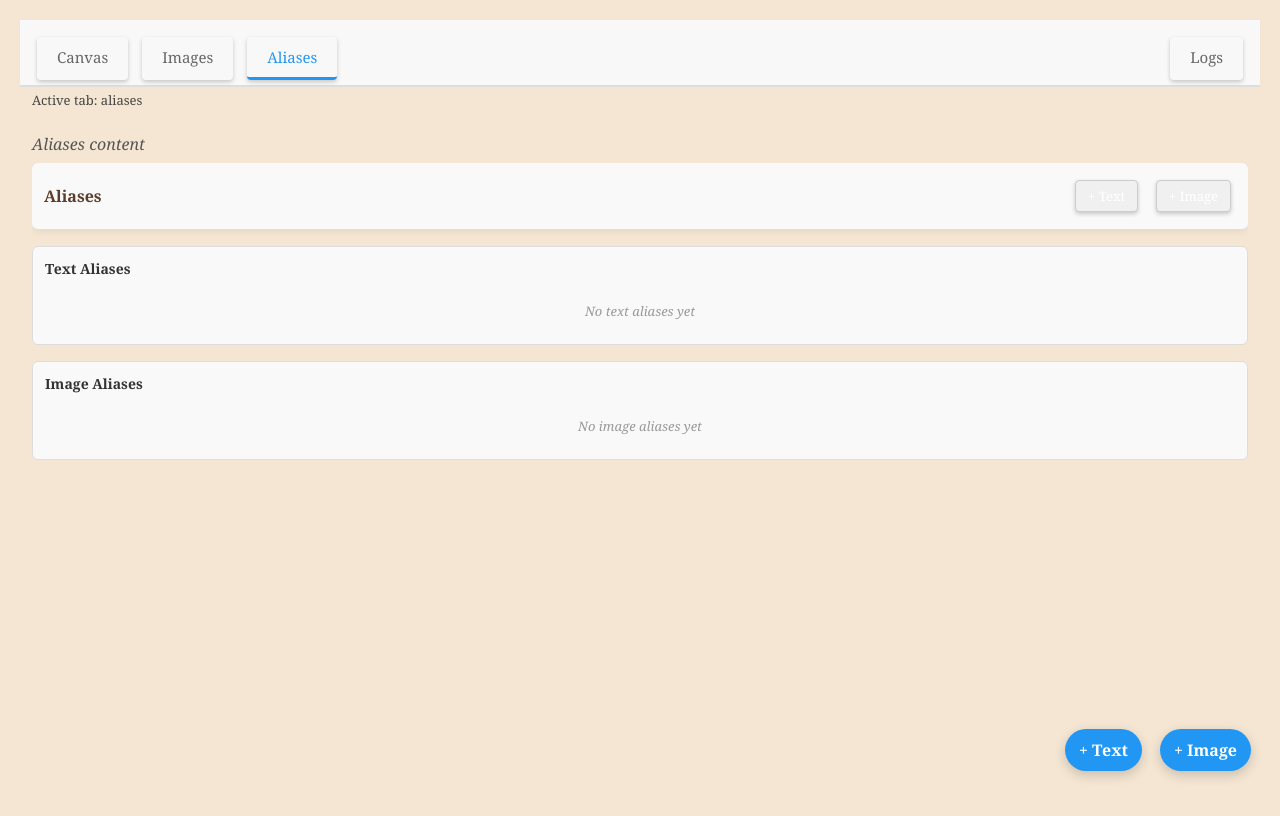
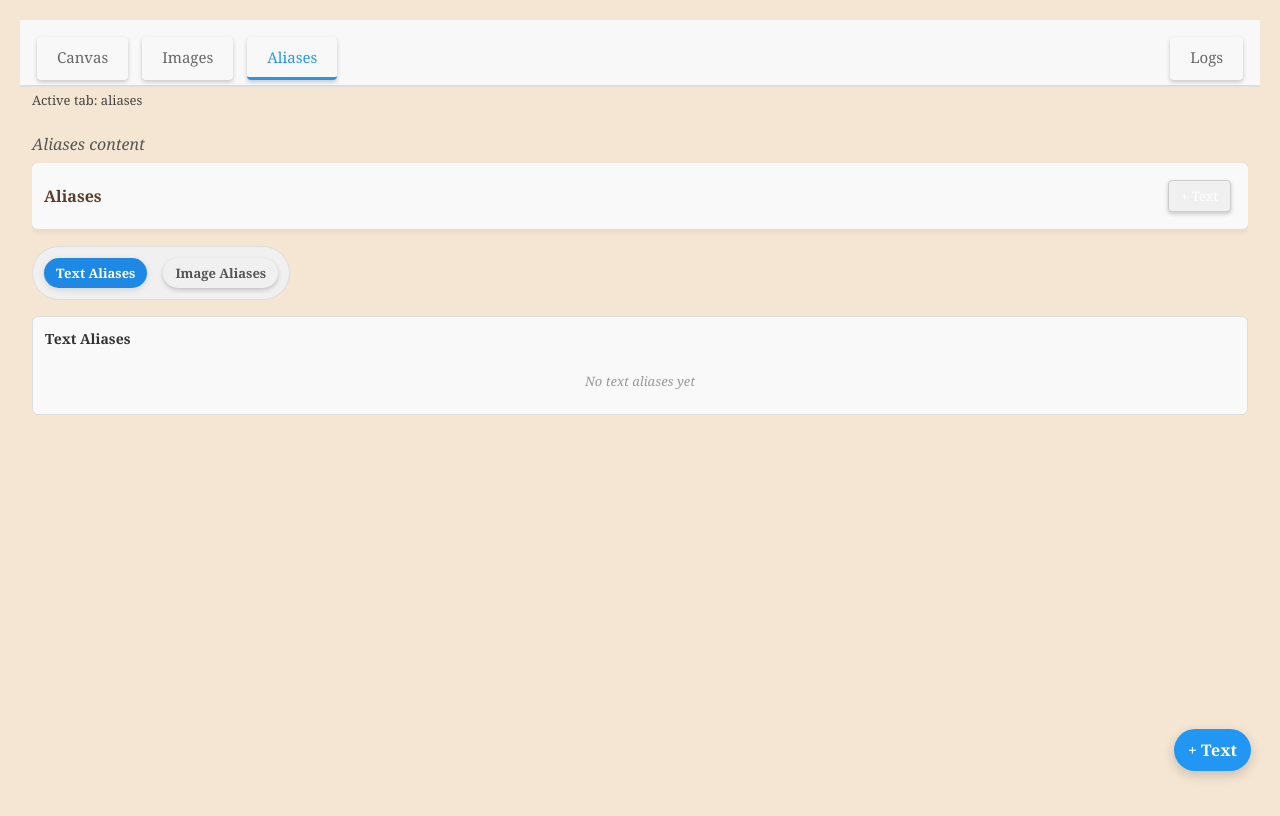
Before and after one commit to zubarevam96/card-generator-frontend, an Angular app: page /generate in a window 1280 px wide. Both pictures are taken after a click on the button "Aliases". Shown: the top 816 px of the page. Built offline with nearby package versions, Linux system fonts and the light colour scheme.

Commit message:
separated text and image aliases

```diff
--- a/src/app/alias-library/alias-library.component.css
+++ b/src/app/alias-library/alias-library.component.css
@@ -20,6 +20,33 @@
     border-bottom: 1px solid #ddd;
     border-radius: 6px;
     box-shadow: 0 2px 6px rgba(0, 0, 0, 0.06);
+}
+
+.tab-bar {
+    display: inline-flex;
+    align-self: flex-start;
+    gap: 6px;
+    padding: 6px;
+    background: #f0f0f0;
+    border: 1px solid #ddd;
+    border-radius: 999px;
+}
+
+.tab {
+    padding: 6px 12px;
+    border: none;
+    border-radius: 999px;
+    background: transparent;
+    color: #555;
+    font-size: 13px;
+    font-weight: 600;
+    cursor: pointer;
+}
+
+.tab--active {
+    background: #1e88e5;
+    color: #fff;
+    box-shadow: 0 2px 6px rgba(0, 0, 0, 0.12);
 }
 
 .alias-header h3 {
--- a/src/app/alias-library/alias-library.component.html
+++ b/src/app/alias-library/alias-library.component.html
@@ -2,15 +2,41 @@
     <div class="alias-header">
         <h3>Aliases</h3>
         <div class="header-actions">
-            <button type="button" (click)="showTextForm = !showTextForm" class="add-btn">
+            <button
+                type="button"
+                class="add-btn"
+                *ngIf="activeTab === 'text'"
+                (click)="showTextForm = !showTextForm"
+            >
                 {{ showTextForm ? 'Cancel' : '+ Text' }}
             </button>
-            <button type="button" (click)="imageInput.click()" class="add-btn">+ Image</button>
+            <button type="button" class="add-btn" *ngIf="activeTab === 'image'" (click)="imageInput.click()">
+                + Image
+            </button>
             <input #imageInput type="file" accept="image/*" hidden (change)="onImageSelected($event)">
         </div>
     </div>
 
-    <div class="form-section" *ngIf="showTextForm">
+    <div class="tab-bar">
+        <button
+            type="button"
+            class="tab"
+            [class.tab--active]="activeTab === 'text'"
+            (click)="setActiveTab('text')"
+        >
+            Text Aliases
+        </button>
+        <button
+            type="button"
+            class="tab"
+            [class.tab--active]="activeTab === 'image'"
+            (click)="setActiveTab('image')"
+        >
+            Image Aliases
+        </button>
+    </div>
+
+    <div class="form-section" *ngIf="activeTab === 'text' && showTextForm">
         <div class="form-group">
             <label>Alias Name</label>
             <input type="text" [(ngModel)]="textForm.name" placeholder="e.g., Rare Badge">
@@ -23,7 +49,7 @@
     </div>
 
     <div class="aliases-list">
-        <div class="list-section">
+        <div class="list-section" *ngIf="activeTab === 'text'">
             <h4>Text Aliases</h4>
             <div class="alias-item" *ngFor="let al of (textAliases$ | async)">
                 <div class="text-alias">
@@ -58,7 +84,7 @@
             </div>
         </div>
 
-        <div class="list-section">
+        <div class="list-section" *ngIf="activeTab === 'image'">
             <h4>Image Aliases</h4>
             <div class="alias-item" *ngFor="let al of (imageAliases$ | async)">
                 <div class="image-alias">
@@ -81,7 +107,11 @@
     </div>
 
     <div class="alias-fab">
-        <button type="button" class="fab-btn" (click)="showTextForm = true">+ Text</button>
-        <button type="button" class="fab-btn" (click)="imageInput.click()">+ Image</button>
+        <button type="button" class="fab-btn" *ngIf="activeTab === 'text'" (click)="showTextForm = true">
+            + Text
+        </button>
+        <button type="button" class="fab-btn" *ngIf="activeTab === 'image'" (click)="imageInput.click()">
+            + Image
+        </button>
     </div>
 </div>
--- a/src/app/alias-library/alias-library.component.ts
+++ b/src/app/alias-library/alias-library.component.ts
@@ -14,6 +14,7 @@ import { map } from 'rxjs';
 export class AliasLibraryComponent {
   showTextForm = false;
   editingTextAliasId: number | null = null;
+  activeTab: 'text' | 'image' = 'text';
 
   textForm = {
     name: '',
@@ -37,6 +38,14 @@ export class AliasLibraryComponent {
     this.imageAliases$ = this.aliases$.pipe(map(list => list.filter(al => al.type === 'image')));
     this.hasTextAliases$ = this.textAliases$.pipe(map(list => list.length > 0));
     this.hasImageAliases$ = this.imageAliases$.pipe(map(list => list.length > 0));
+  }
+
+  setActiveTab(tab: 'text' | 'image'): void {
+    this.activeTab = tab;
+    if (tab === 'image') {
+      this.showTextForm = false;
+      this.cancelEditTextAlias();
+    }
   }
 
   addTextAlias(): void {
--- a/src/app/generate/generate.component.css
+++ b/src/app/generate/generate.component.css
@@ -4,6 +4,9 @@
     padding: 12px 12px 0 12px;
     background: #f8f8f8;
     border-bottom: 2px solid #ddd;
+    position: sticky;
+    top: 0;
+    z-index: 5;
 }
 
 .global-tab {
```
